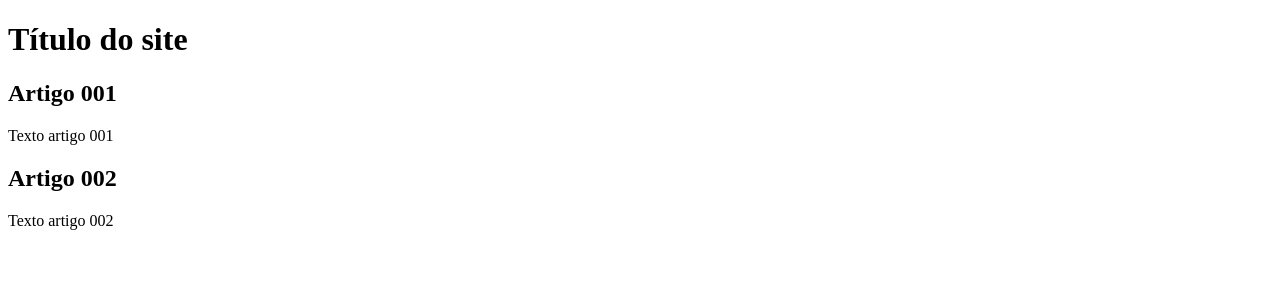
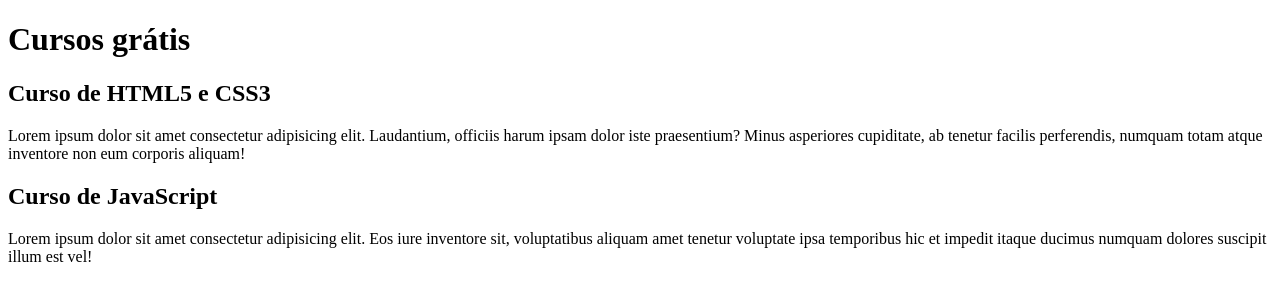
Before and after one commit to D1asmateus/projeto-site, a plain HTML site: page index.html in a window 1280 px wide. Drawn offline with Linux system fonts and the light colour scheme.

Commit message:
Comecei a escrever o conteúdo

```diff
--- a/index.html
+++ b/index.html
@@ -8,15 +8,15 @@
 <body>
     <main>
         <header>
-            <h1>Título do site</h1>
+            <h1>Cursos grátis</h1>
         </header>
         <article>
-            <h2>Artigo 001</h2>
-            <p>Texto artigo 001</p>
+            <h2>Curso de HTML5 e CSS3</h2>
+            <p>Lorem ipsum dolor sit amet consectetur adipisicing elit. Laudantium, officiis harum ipsam dolor iste praesentium? Minus asperiores cupiditate, ab tenetur facilis perferendis, numquam totam atque inventore non eum corporis aliquam!</p>
         </article>
         <article>
-            <h2>Artigo 002</h2>
-            <p>Texto artigo 002</p>
+            <h2>Curso de JavaScript</h2>
+            <p>Lorem ipsum dolor sit amet consectetur adipisicing elit. Eos iure inventore sit, voluptatibus aliquam amet tenetur voluptate ipsa temporibus hic et impedit itaque ducimus numquam dolores suscipit illum est vel!</p>
         </article>
     </main>
 
```
